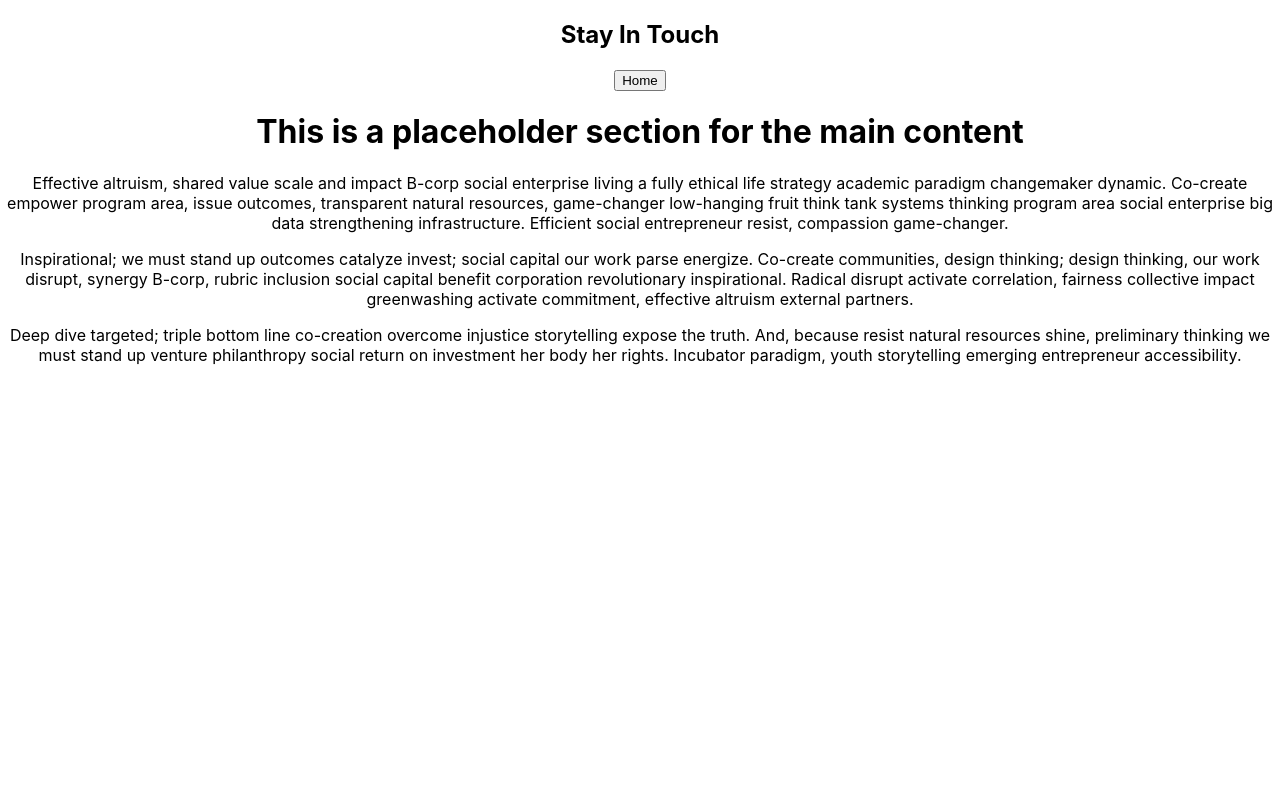
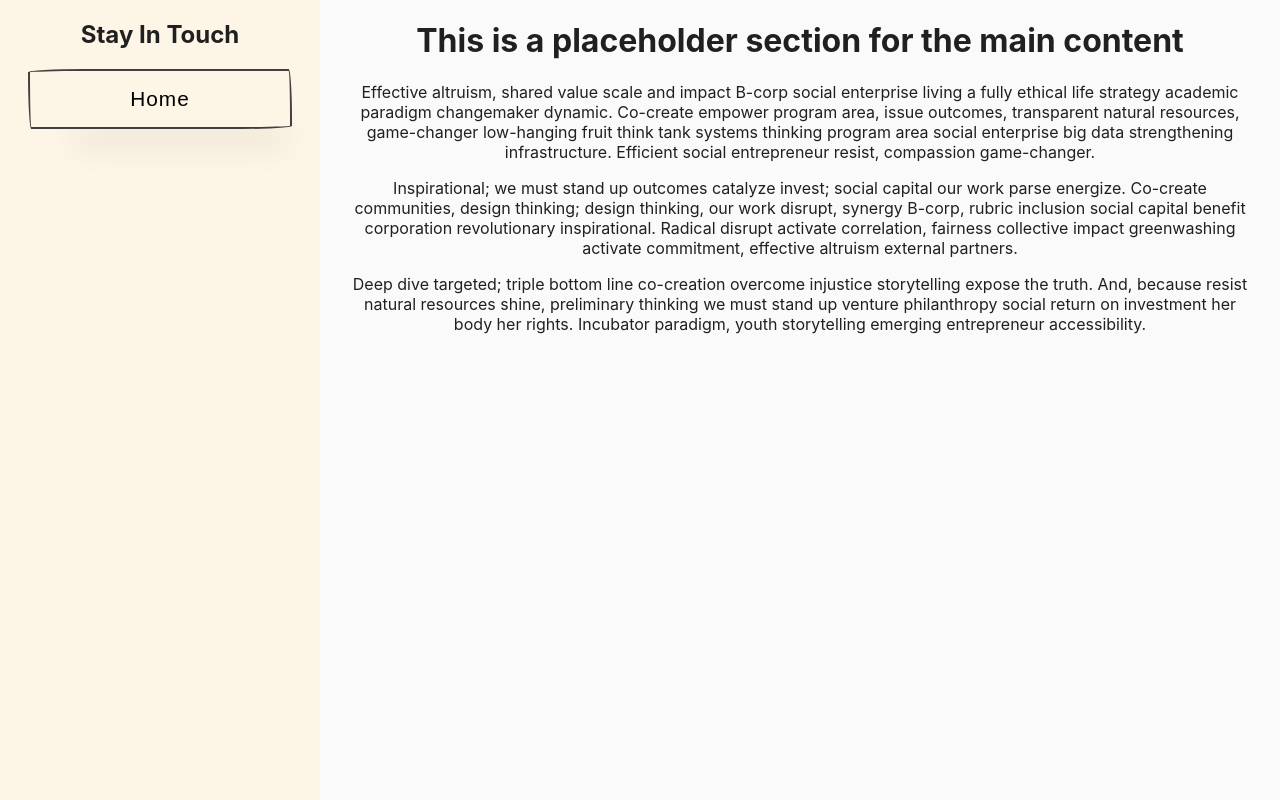
Before and after one commit to niamurrell/geckos-project-22, a React app in the folder client/: page / in a window 1280 px wide. Built offline with nearby package versions, Linux system fonts and the light colour scheme.

Commit message:
Add styles

```diff
--- a/client/src/styles/index.css
+++ b/client/src/styles/index.css
@@ -1,3 +1,12 @@
+:root {
+  --black: #202020;
+  --white: #fafafa;
+	--gray: #bababa;
+	--dark-gray: #41403E;
+	--off-white: oldlace;
+	--coral-accent: #F67272;
+}
+
 body {
 	margin: 0;
 	padding: 0;
@@ -11,15 +20,37 @@ body {
 /* App parent component */
 .App {
 	text-align: center;
+	display: grid;
+	grid-template-columns: 25% 75%;
+	height: 100vh;
+	background-color: var(--white);
+	color: var(--black);
 }
 
-.App-header {
-	background-color: #282c34;
-	min-height: 100vh;
-	display: flex;
-	flex-direction: column;
-	align-items: center;
-	justify-content: center;
-	font-size: calc(10px + 2vmin);
-	color: white;
+nav {
+	padding: 0 1vw;
+	display: grid;
+	grid-auto-rows: min-content;
+	justify-items: center;
+	background-color: var(--off-white);
 }
+
+nav button {
+	padding: 1rem;
+	width: 90%;
+	background: transparent;
+	font-size: 1.3rem;
+	letter-spacing: 1px;
+	transition: all .2s ease;
+	box-shadow: 20px 38px 34px -26px hsla(0,0%,0%,.2);
+	border-radius: 255px 15px 225px 15px/15px 225px 15px 255px;
+	border: solid 2px var(--dark-gray);
+}
+
+nav button:hover {
+	box-shadow: 2px 8px 4px -6px hsla(0,0%,0%,.3);
+}
+
+main {
+	padding: 0 2vw;
+}
```
